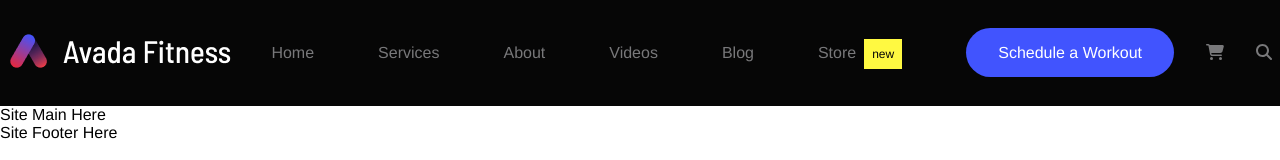
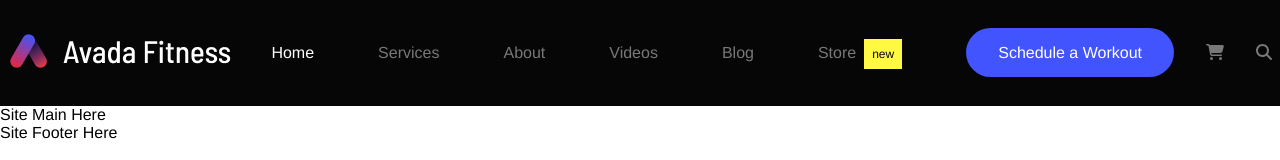
Before and after one commit to MirkOrlando/proj-html-vuejs, a Vue app: page / in a window 1280 px wide. Shown: the top 160 px of the page. Built offline with nearby package versions, Linux system fonts and the light colour scheme.

Commit message:
add nav-Item getNavItemActive and getNavItemClass

```diff
--- a/src/App.vue
+++ b/src/App.vue
@@ -11,18 +11,23 @@
               <li
                 v-for="(navItem, index) in navItems"
                 :key="index"
-                :class="navItem === 'Store' ? 'new' : ''"
+                :class="getNavItemClass(index)"
+                @click="getActiveNavItem(index)"
               >
                 <a href="#">{{ navItem }}</a>
               </li>
             </ul>
             <div class="nav-actions">
               <a href="#" class="btn btn-primary">Schedule a Workout</a>
-              <font-awesome-icon
-                icon="fa-solid fa-cart-shopping"
-                class="mx-2"
-              />
-              <font-awesome-icon icon="fa-solid fa-magnifying-glass" />
+              <a href="#">
+                <font-awesome-icon
+                  icon="fa-solid fa-cart-shopping"
+                  class="mx-2"
+                />
+              </a>
+              <a href="#">
+                <font-awesome-icon icon="fa-solid fa-magnifying-glass" />
+              </a>
             </div>
           </div>
         </nav>
@@ -40,7 +45,24 @@ export default {
   data() {
     return {
       navItems: ["Home", "Services", "About", "Videos", "Blog", "Store"],
+      activeNavItem: 0,
     };
+  },
+  methods: {
+    getActiveNavItem(i) {
+      this.activeNavItem = i;
+    },
+    getNavItemClass(i) {
+      if (this.navItems[i] === "Store" && this.activeNavItem === i) {
+        return "active new";
+      } else if (this.navItems[i] === "Store") {
+        return "new";
+      } else if (this.activeNavItem === i) {
+        return "active";
+      } else {
+        return "";
+      }
+    },
   },
 };
 </script>
@@ -73,6 +95,9 @@ header {
             padding: 0.5rem;
             background-color: $new;
           }
+          &.active {
+            color: $lightestColor;
+          }
         }
       }
     }
```
